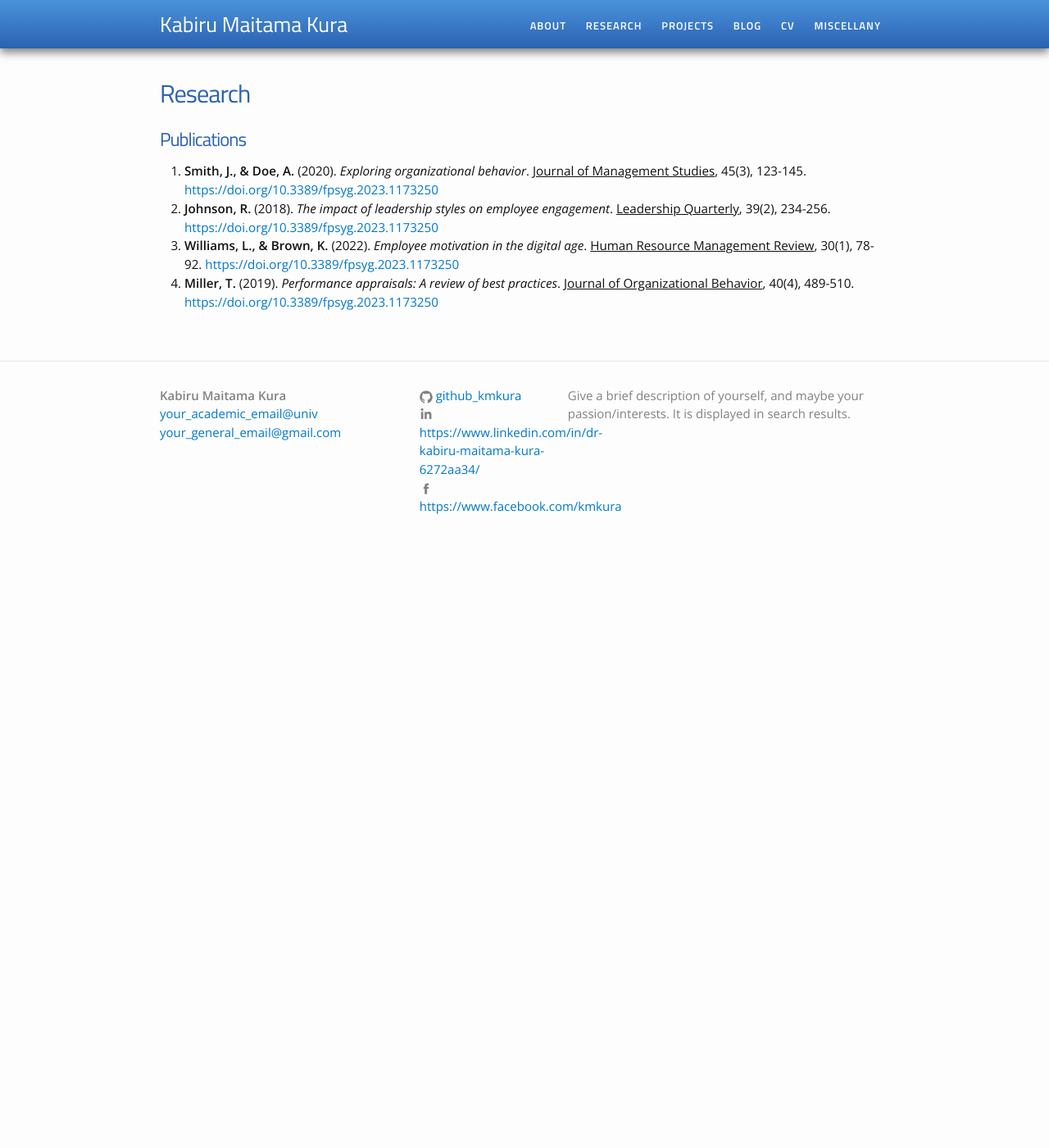
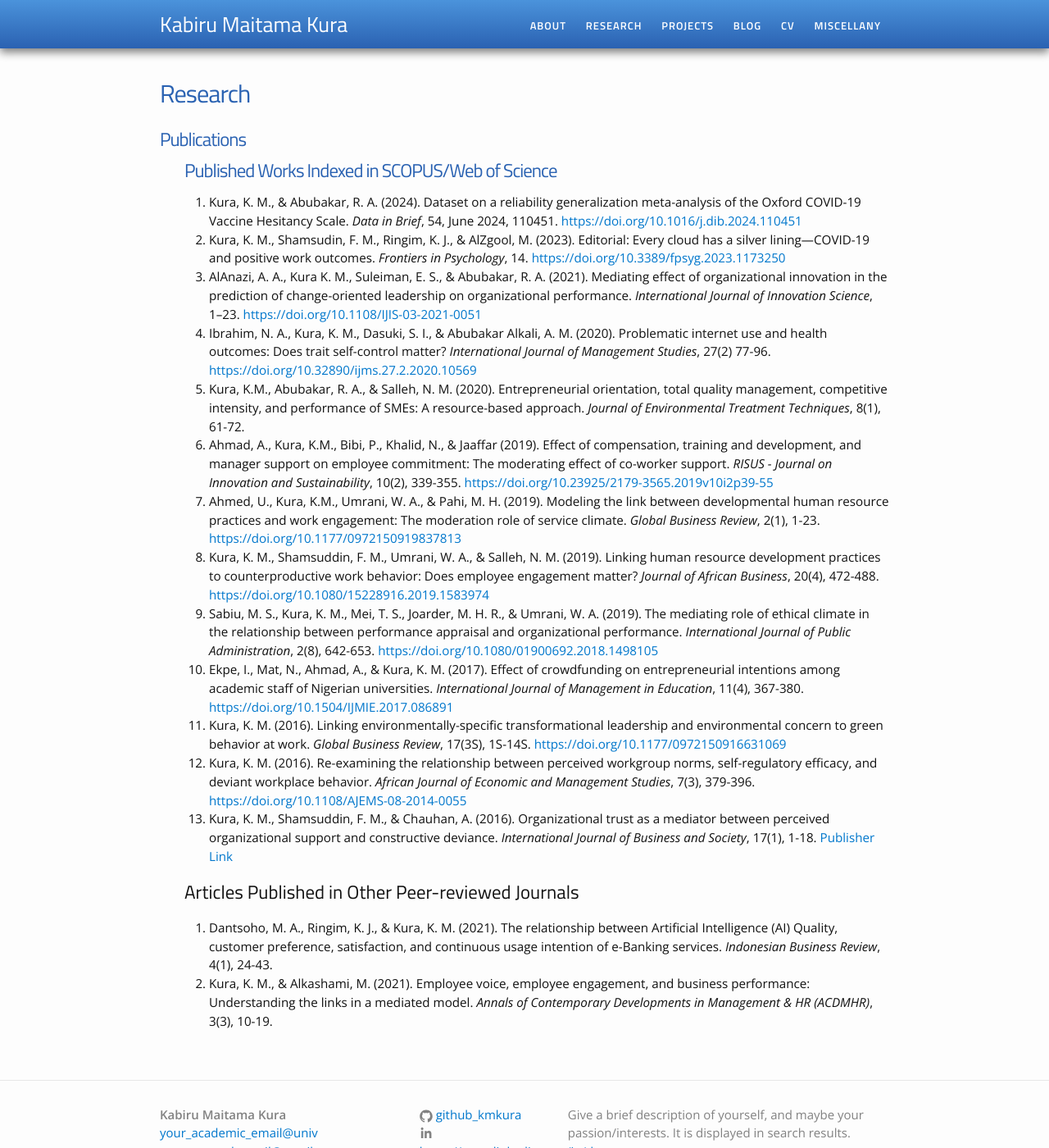
Before and after one commit to kmkura/kmkura.github.io, a Jekyll site: the page built from research.md, in a window 1280 px wide and 1400 px high. Shown: the whole window at 82% size. Built offline with Jekyll 4.4.1, drawn with Linux system fonts in a browser that asks for light colours.

Commit message:
Update research.md

```diff
--- a/research.md
+++ b/research.md
@@ -7,21 +7,34 @@ title: Research
 <body>
     <h1>Publications</h1>
     <ol>
-        <li>
-            <strong>Smith, J., & Doe, A.</strong> (2020). <em>Exploring organizational behavior</em>. <u>Journal of Management Studies</u>, 45(3), 123-145.
-            <a href="https://doi.org/10.3389/fpsyg.2023.1173250">https://doi.org/10.3389/fpsyg.2023.1173250</a>
-        </li>
-        <li>
-            <strong>Johnson, R.</strong> (2018). <em>The impact of leadership styles on employee engagement</em>. <u>Leadership Quarterly</u>, 39(2), 234-256.
-            <a href="https://doi.org/10.3389/fpsyg.2023.1173250">https://doi.org/10.3389/fpsyg.2023.1173250</a>
-        </li>
-        <li>
-            <strong>Williams, L., & Brown, K.</strong> (2022). <em>Employee motivation in the digital age</em>. <u>Human Resource Management Review</u>, 30(1), 78-92.
-            <a href="https://doi.org/10.3389/fpsyg.2023.1173250">https://doi.org/10.3389/fpsyg.2023.1173250</a>
-        </li>
-        <li>
-            <strong>Miller, T.</strong> (2019). <em>Performance appraisals: A review of best practices</em>. <u>Journal of Organizational Behavior</u>, 40(4), 489-510.
-            <a href="https://doi.org/10.3389/fpsyg.2023.1173250">https://doi.org/10.3389/fpsyg.2023.1173250</a>
-        </li>
+
+<html lang="en">
+<head>
+    <meta charset="UTF-8">
+    <meta name="viewport" content="width=device-width, initial-scale=1.0">
+    <title>Published Works</title>
+</head>
+<body>
+    <h1>Published Works Indexed in SCOPUS/Web of Science</h1>
+    <ol>
+        <li>Kura, K. M., &amp; Abubakar, R. A. (2024). Dataset on a reliability generalization meta-analysis of the Oxford COVID-19 Vaccine Hesitancy Scale. <i>Data in Brief</i>, 54, June 2024, 110451. <a href="https://doi.org/10.1016/j.dib.2024.110451" target="_blank">https://doi.org/10.1016/j.dib.2024.110451</a></li>
+        <li>Kura, K. M., Shamsudin, F. M., Ringim, K. J., &amp; AlZgool, M. (2023). Editorial: Every cloud has a silver lining—COVID-19 and positive work outcomes. <i>Frontiers in Psychology</i>, 14. <a href="https://doi.org/10.3389/fpsyg.2023.1173250" target="_blank">https://doi.org/10.3389/fpsyg.2023.1173250</a></li>
+        <li>AlAnazi, A. A., Kura K. M., Suleiman, E. S., &amp; Abubakar, R. A. (2021). Mediating effect of organizational innovation in the prediction of change-oriented leadership on organizational performance. <i>International Journal of Innovation Science</i>, 1–23. <a href="https://doi.org/10.1108/IJIS-03-2021-0051" target="_blank">https://doi.org/10.1108/IJIS-03-2021-0051</a></li>
+        <li>Ibrahim, N. A., Kura, K. M., Dasuki, S. I., &amp; Abubakar Alkali, A. M. (2020). Problematic internet use and health outcomes: Does trait self-control matter? <i>International Journal of Management Studies</i>, 27(2) 77-96. <a href="https://doi.org/10.32890/ijms.27.2.2020.10569" target="_blank">https://doi.org/10.32890/ijms.27.2.2020.10569</a></li>
+        <li>Kura, K.M., Abubakar, R. A., &amp; Salleh, N. M. (2020). Entrepreneurial orientation, total quality management, competitive intensity, and performance of SMEs: A resource-based approach. <i>Journal of Environmental Treatment Techniques</i>, 8(1), 61-72.</li>
+        <li>Ahmad, A., Kura, K.M., Bibi, P., Khalid, N., &amp; Jaaffar (2019). Effect of compensation, training and development, and manager support on employee commitment: The moderating effect of co-worker support. <i>RISUS - Journal on Innovation and Sustainability</i>, 10(2), 339-355. <a href="https://doi.org/10.23925/2179-3565.2019v10i2p39-55" target="_blank">https://doi.org/10.23925/2179-3565.2019v10i2p39-55</a></li>
+        <li>Ahmed, U., Kura, K.M., Umrani, W. A., &amp; Pahi, M. H. (2019). Modeling the link between developmental human resource practices and work engagement: The moderation role of service climate. <i>Global Business Review</i>, 2(1), 1-23. <a href="https://doi.org/10.1177/0972150919837813" target="_blank">https://doi.org/10.1177/0972150919837813</a></li>
+        <li>Kura, K. M., Shamsuddin, F. M., Umrani, W. A., &amp; Salleh, N. M. (2019). Linking human resource development practices to counterproductive work behavior: Does employee engagement matter? <i>Journal of African Business</i>, 20(4), 472-488. <a href="https://doi.org/10.1080/15228916.2019.1583974" target="_blank">https://doi.org/10.1080/15228916.2019.1583974</a></li>
+        <li>Sabiu, M. S., Kura, K. M., Mei, T. S., Joarder, M. H. R., &amp; Umrani, W. A. (2019). The mediating role of ethical climate in the relationship between performance appraisal and organizational performance. <i>International Journal of Public Administration</i>, 2(8), 642-653. <a href="https://doi.org/10.1080/01900692.2018.1498105" target="_blank">https://doi.org/10.1080/01900692.2018.1498105</a></li>
+        <li>Ekpe, I., Mat, N., Ahmad, A., &amp; Kura, K. M. (2017). Effect of crowdfunding on entrepreneurial intentions among academic staff of Nigerian universities. <i>International Journal of Management in Education</i>, 11(4), 367-380. <a href="https://doi.org/10.1504/IJMIE.2017.086891" target="_blank">https://doi.org/10.1504/IJMIE.2017.086891</a></li>
+        <li>Kura, K. M. (2016). Linking environmentally-specific transformational leadership and environmental concern to green behavior at work. <i>Global Business Review</i>, 17(3S), 1S-14S. <a href="https://doi.org/10.1177/0972150916631069" target="_blank">https://doi.org/10.1177/0972150916631069</a></li>
+        <li>Kura, K. M. (2016). Re-examining the relationship between perceived workgroup norms, self-regulatory efficacy, and deviant workplace behavior. <i>African Journal of Economic and Management Studies</i>, 7(3), 379-396. <a href="https://doi.org/10.1108/AJEMS-08-2014-0055" target="_blank">https://doi.org/10.1108/AJEMS-08-2014-0055</a></li>
+        <li>Kura, K. M., Shamsuddin, F. M., &amp; Chauhan, A. (2016). Organizational trust as a mediator between perceived organizational support and constructive deviance. <i>International Journal of Business and Society</i>, 17(1), 1-18. <a href="https://publisher.unimas.my/ojs/index.php/IJBS/issue/view/74" target="_blank">Publisher Link</a></li>
+    </ol>
+
+    <h2>Articles Published in Other Peer-reviewed Journals</h2>
+    <ol>
+        <li>Dantsoho, M. A., Ringim, K. J., &amp; Kura, K. M. (2021). The relationship between Artificial Intelligence (AI) Quality, customer preference, satisfaction, and continuous usage intention of e-Banking services. <i>Indonesian Business Review</i>, 4(1), 24-43.</li>
+        <li>Kura, K. M., &amp; Alkashami, M. (2021). Employee voice, employee engagement, and business performance: Understanding the links in a mediated model. <i>Annals of Contemporary Developments in Management &amp; HR (ACDMHR)</i>, 3(3), 10-19.</li>
     </ol>
 </body>
```
